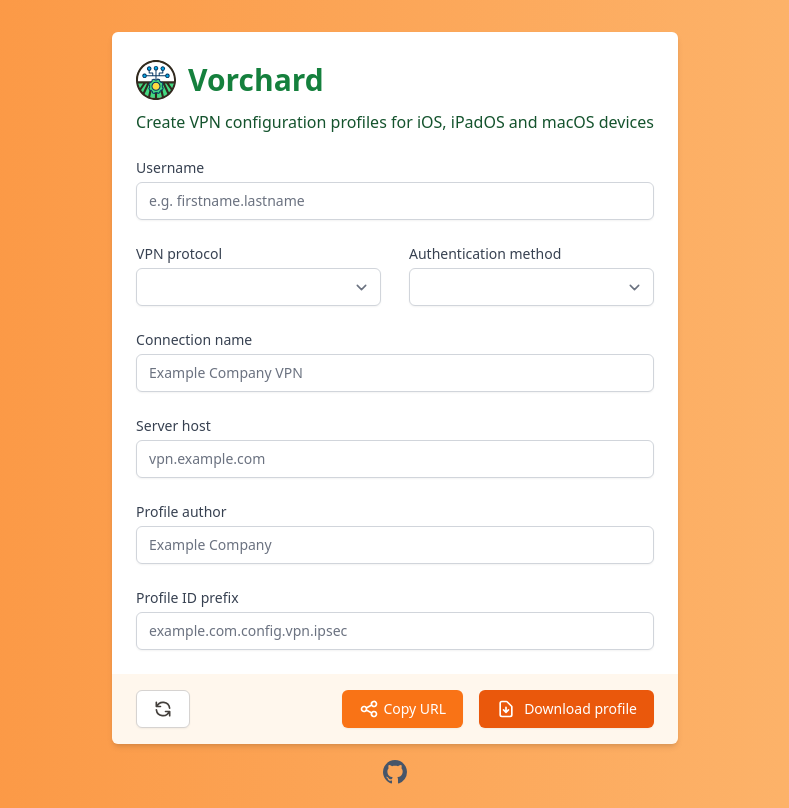
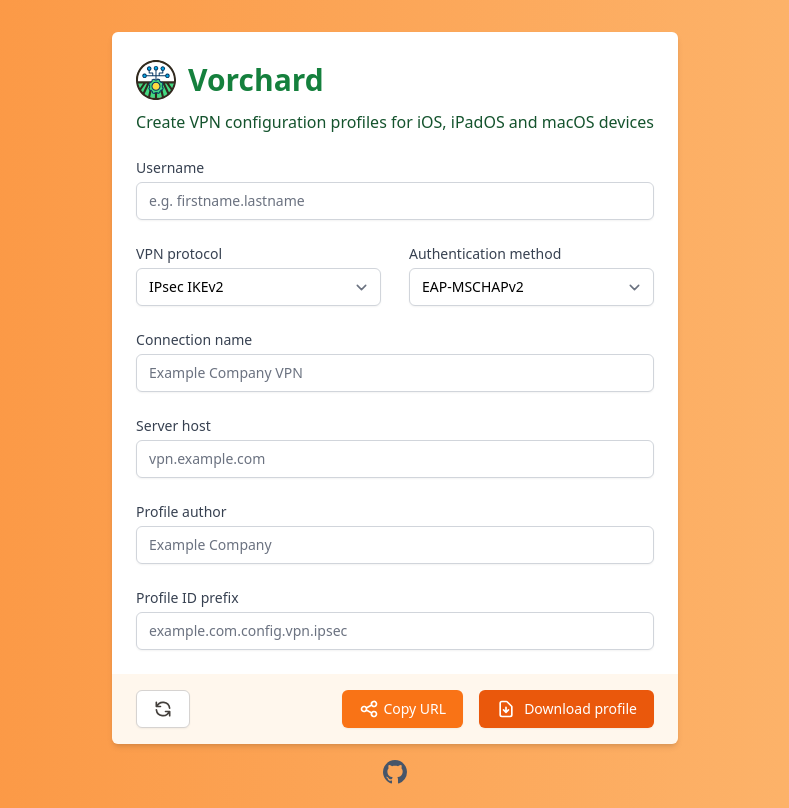
Before and after one commit to paulgalow/vorchard, a SvelteKit app: page / in a window 1280 px wide. Shown: the whole page, without its empty margins (245-1034 px from the left). Built offline with nearby package versions, Linux system fonts and the light colour scheme.

Commit message:
Fix: select options would not be pre-populated

```diff
--- a/src/routes/+page.svelte
+++ b/src/routes/+page.svelte
@@ -31,8 +31,8 @@
 
   // Initialize form state from query params if present
   const appParams = $page.url.searchParams;
-  let selectedVpnProtocol = appParams.get("proto") ?? "";
-  let selectedAuthMethod = appParams.get("auth") ?? "";
+  let selectedVpnProtocol = appParams.get("proto") ?? "ikev2";
+  let selectedAuthMethod = appParams.get("auth") ?? "eap-mschapv2";
   let connectionName = appParams.get("name") ?? "";
   let server = appParams.get("server") ?? "";
   let author = appParams.get("author") ?? "";
```
